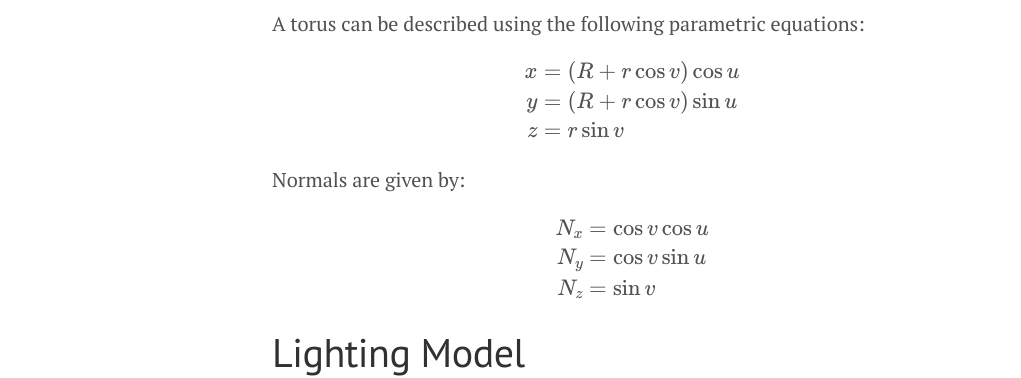
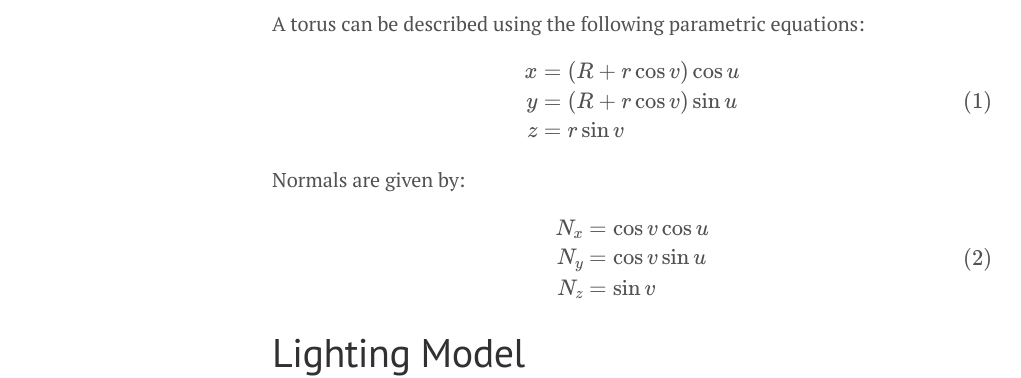
Before and after one commit to mkvenkit/shader.in, a Jekyll site: the page built from _posts/2021-06-18-torus.md, in a window 1280 px wide and 900 px high, scrolled down 2546 px. Shown: the part 199-577 px from the top of the window, without its empty margins (8-1029 px from the left). Built offline with Jekyll 4.4.1, drawn with Linux system fonts in a browser that asks for light colours; formulas are drawn with MathJax 3.

Commit message:
torus article updated

```diff
--- a/_posts/2021-06-18-torus.md
+++ b/_posts/2021-06-18-torus.md
@@ -77,6 +77,7 @@ x &= (R + r \cos{v}) \cos{u} \\
 y &= (R + r \cos{v}) \sin{u} \\
 z &= r \sin{v}
 \end{aligned}
+\tag{1}
 $$
 
 Normals are given by:
@@ -87,6 +88,7 @@ N_x &= \cos{v} \cos{u} \\
 N_y &= \cos{v} \sin{u} \\
 N_z &= \sin{v}
 \end{aligned}
+\tag{2}
 $$
 
 
```
